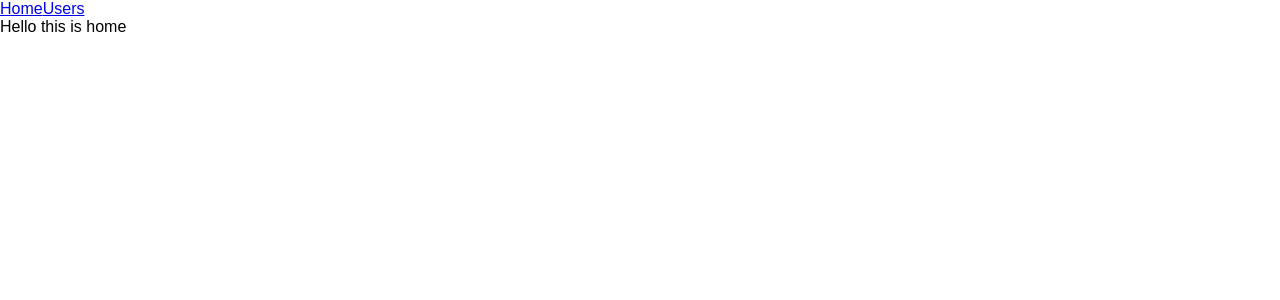
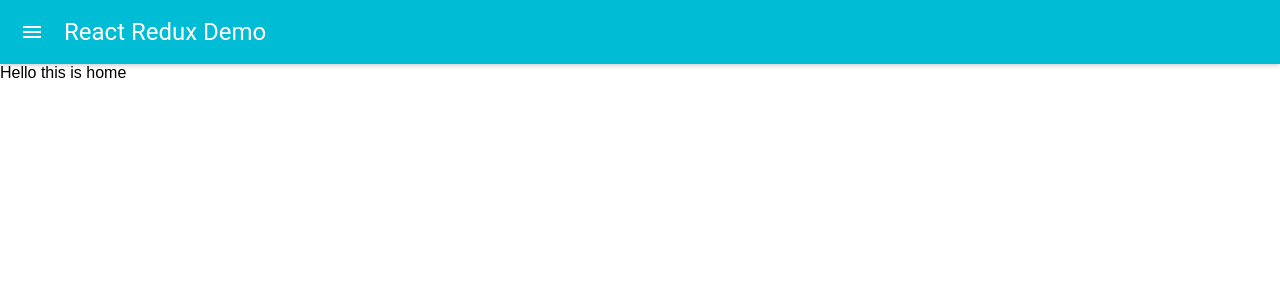
Before and after one commit to maimitp9/react_redux, a React (Create React App) app: page / in a window 1280 px wide. Shown: the top 300 px of the page. Built offline with nearby package versions, Linux system fonts and the light colour scheme.

Commit message:
add material ui

```diff
--- a/package.json
+++ b/package.json
@@ -4,6 +4,7 @@
   "private": true,
   "dependencies": {
     "axios": "^0.16.2",
+    "material-ui": "^0.19.0",
     "react": "^15.6.1",
     "react-dom": "^15.6.1",
     "react-redux": "^5.0.6",
--- a/src/components/App.js
+++ b/src/components/App.js
@@ -1,13 +1,16 @@
 import React, { Component } from 'react';
 import Routes from '../Routes/Routes';
+import MuiThemeProvider from 'material-ui/styles/MuiThemeProvider';
 import Header from '../layout/Header';
 import '../css/App.css';
 
 class App extends Component {
   render() {
     return (
-      <div className="App">
-        <Header />
+      <div>
+        <MuiThemeProvider>
+          <Header />
+        </MuiThemeProvider>
         <Routes />
       </div>
     );
--- a/src/css/App.css
+++ b/src/css/App.css
@@ -1,3 +1,6 @@
 .App-intro {
   font-size: large;
 }
+a{
+	text-decoration: none;
+}
--- a/src/layout/Header.js
+++ b/src/layout/Header.js
@@ -1,12 +1,29 @@
 import React, { Component } from 'react';
 import { Link } from 'react-router-dom';
+import { AppBar, Drawer, MenuItem, IconButton } from 'material-ui';
+import NavigationClose from 'material-ui/svg-icons/navigation/close';
 
 class Header extends Component{
+
+  constructor(props) {
+    super(props);
+    this.state = {open: false};
+  }
+
+  handleToggle(){
+     this.setState({open: !this.state.open})
+  }
   render(){
     return(
       <div>
-        <Link to="/">Home</Link>
-        <Link to="/users">Users</Link>
+      <AppBar title="React Redux Demo" onLeftIconButtonTouchTap={this.handleToggle.bind(this)}></AppBar>
+        <Drawer open={this.state.open}>
+            <AppBar iconElementRight={<IconButton><NavigationClose /></IconButton>} onRightIconButtonTouchTap={this.handleToggle.bind(this)} />
+            <MenuItem><Link to="/" className="link"> Home </Link></MenuItem>
+            <MenuItem><Link to="/users">Users</Link></MenuItem>
+        </Drawer>
+
+
       </div>
     )
   }
```
Also changed, not shown: 1 other file (tests, documents, lock files or other folders).
